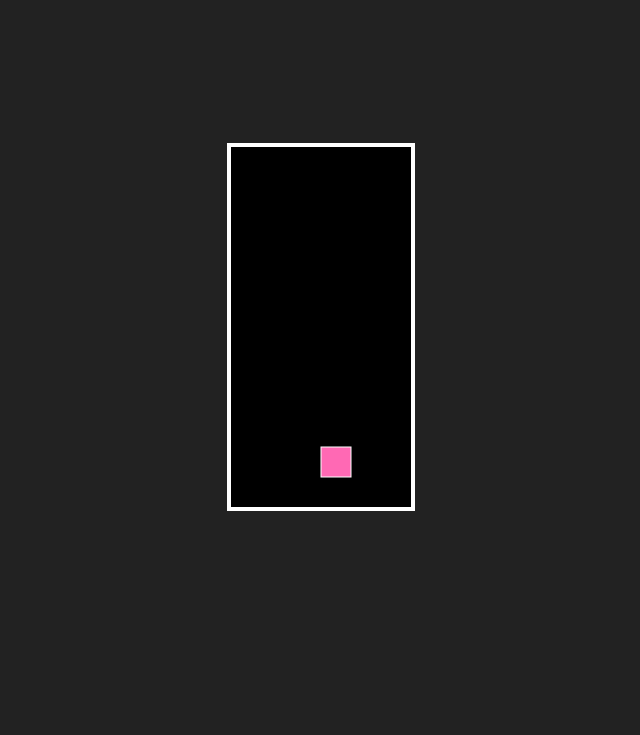
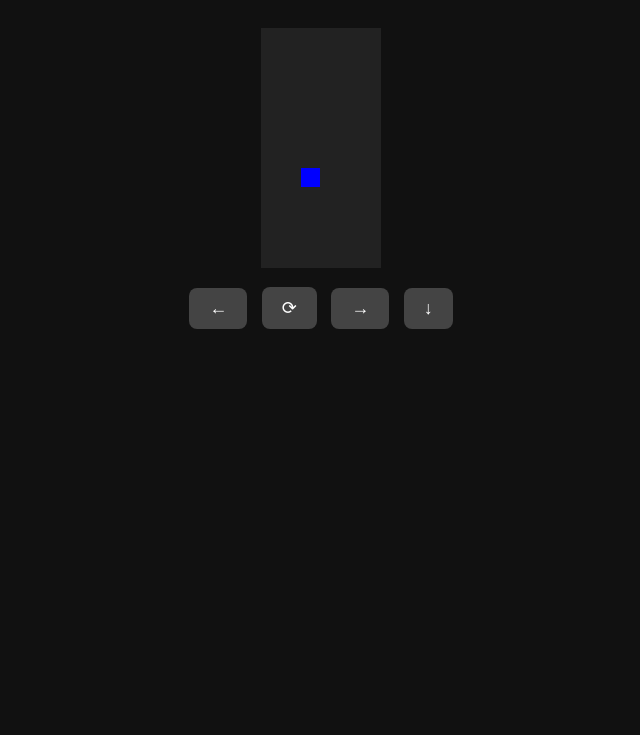
Before and after one commit to snowyunderground/puzzle, a plain HTML site: page index.html in a window 1280 px wide. Shown: the part 81-816 px from the top of the page, without its empty margins (319-959 px from the left). Drawn offline with Linux system fonts and the light colour scheme.

Commit message:
Update index.html

```diff
--- a/index.html
+++ b/index.html
@@ -1,144 +1,121 @@
 <!DOCTYPE html>
 <html lang="ja">
 <head>
-  <meta charset="UTF-8" />
-  <title>シンプルぷよぷよ</title>
+  <meta charset="UTF-8">
+  <title>ぷよぷよもどき</title>
   <style>
     body {
-      background: #222;
-      display: flex;
-      justify-content: center;
-      align-items: center;
-      height: 100vh;
+      background: #111;
+      color: #fff;
+      font-family: sans-serif;
+      text-align: center;
+      margin: 0;
     }
     canvas {
-      background: #000;
-      border: 4px solid #fff;
+      background: #222;
+      margin-top: 20px;
+    }
+    .controls {
+      margin-top: 10px;
+    }
+    .controls button {
+      padding: 10px 20px;
+      margin: 5px;
+      font-size: 18px;
+      background: #444;
+      color: #fff;
+      border: none;
+      border-radius: 8px;
+    }
+    .controls button:active {
+      background: #888;
     }
   </style>
 </head>
 <body>
-  <canvas id="game" width="180" height="360"></canvas>
-
+  <h1>ぷよぷよ風ゲーム</h1>
+  <canvas id="game" width="120" height="240"></canvas>
+  <div class="controls">
+    <button onclick="move(-1)">←</button>
+    <button onclick="rotate()">⟳</button>
+    <button onclick="move(1)">→</button>
+    <button onclick="drop()">↓</button>
+  </div>
   <script>
+    const canvas = document.getElementById('game');
+    const ctx = canvas.getContext('2d');
     const COLS = 6;
     const ROWS = 12;
-    const SIZE = 30;
+    const SIZE = 20;
+    const grid = Array.from({ length: ROWS }, () => Array(COLS).fill(0));
+    const colors = ['#000', 'red', 'blue', 'green', 'yellow'];
+    let piece = createPiece();
 
-    const canvas = document.getElementById("game");
-    const ctx = canvas.getContext("2d");
+    function createPiece() {
+      return {
+        x: 2,
+        y: 0,
+        color: Math.floor(Math.random() * 4) + 1
+      };
+    }
 
-    const grid = Array.from({ length: ROWS }, () => Array(COLS).fill(0));
-
-    let current = {
-      x: Math.floor(COLS / 2),
-      y: 0,
-    };
-
-    function drawGrid() {
+    function draw() {
       ctx.clearRect(0, 0, canvas.width, canvas.height);
+      // draw field
       for (let y = 0; y < ROWS; y++) {
         for (let x = 0; x < COLS; x++) {
-          if (grid[y][x]) {
-            drawBlock(x, y, "#ff69b4");
-          }
+          drawCell(x, y, grid[y][x]);
         }
       }
-      drawBlock(current.x, current.y, "#ff69b4");
+      // draw piece
+      drawCell(piece.x, piece.y, piece.color);
     }
 
-    function drawBlock(x, y, color) {
-      ctx.fillStyle = color;
-      ctx.fillRect(x * SIZE, y * SIZE, SIZE, SIZE);
-      ctx.strokeStyle = "#fff";
-      ctx.strokeRect(x * SIZE, y * SIZE, SIZE, SIZE);
+    function drawCell(x, y, color) {
+      if (color === 0) return;
+      ctx.fillStyle = colors[color];
+      ctx.fillRect(x * SIZE, y * SIZE, SIZE - 1, SIZE - 1);
     }
 
-    function move(dx) {
-      const nx = current.x + dx;
-      if (nx >= 0 && nx < COLS && !grid[current.y][nx]) {
-        current.x = nx;
-        drawGrid();
+    function move(dir) {
+      const nx = piece.x + dir;
+      if (nx >= 0 && nx < COLS && grid[piece.y][nx] === 0) {
+        piece.x = nx;
+        draw();
       }
     }
 
-    function fall() {
-      const ny = current.y + 1;
-      if (ny >= ROWS || grid[ny][current.x]) {
-        grid[current.y][current.x] = 1;
-        checkMatch();
-        current = { x: Math.floor(COLS / 2), y: 0 };
-        if (grid[0][current.x]) {
-          alert("ゲームオーバー！");
-          location.reload();
-        }
-      } else {
-        current.y = ny;
-      }
-      drawGrid();
+    function rotate() {
+      // ダミー：このシンプル版では回転なし（本来は2個1組で回転）
+      alert("回転は未実装です（今は1個だけ）");
     }
 
-    function checkMatch() {
-      const visited = Array.from({ length: ROWS }, () => Array(COLS).fill(false));
-      const toDelete = [];
-
-      function dfs(x, y, group) {
-        if (x < 0 || x >= COLS || y < 0 || y >= ROWS) return;
-        if (grid[y][x] !== 1 || visited[y][x]) return;
-        visited[y][x] = true;
-        group.push([x, y]);
-        dfs(x + 1, y, group);
-        dfs(x - 1, y, group);
-        dfs(x, y + 1, group);
-        dfs(x, y - 1, group);
+    function drop() {
+      const ny = piece.y + 1;
+      if (ny < ROWS && grid[ny][piece.x] === 0) {
+        piece.y = ny;
+      } else {
+        // 固定
+        grid[piece.y][piece.x] = piece.color;
+        piece = createPiece();
       }
-
-      for (let y = 0; y < ROWS; y++) {
-        for (let x = 0; x < COLS; x++) {
-          if (grid[y][x] === 1 && !visited[y][x]) {
-            const group = [];
-            dfs(x, y, group);
-            if (group.length >= 4) {
-              toDelete.push(...group);
-            }
-          }
-        }
-      }
-
-      for (const [x, y] of toDelete) {
-        grid[y][x] = 0;
-      }
-
-      if (toDelete.length > 0) {
-        applyGravity();
-        checkMatch(); // 連鎖もどき
-      }
+      draw();
     }
 
-    function applyGravity() {
-      for (let x = 0; x < COLS; x++) {
-        for (let y = ROWS - 1; y >= 0; y--) {
-          if (grid[y][x] === 0) {
-            for (let k = y - 1; k >= 0; k--) {
-              if (grid[k][x] === 1) {
-                grid[y][x] = 1;
-                grid[k][x] = 0;
-                break;
-              }
-            }
-          }
-        }
-      }
+    function tick() {
+      drop();
+      setTimeout(tick, 800);
     }
 
-    document.addEventListener("keydown", (e) => {
-      if (e.key === "ArrowLeft") move(-1);
-      if (e.key === "ArrowRight") move(1);
-      if (e.key === "ArrowDown") fall();
+    document.addEventListener('keydown', (e) => {
+      if (e.key === 'ArrowLeft') move(-1);
+      if (e.key === 'ArrowRight') move(1);
+      if (e.key === 'ArrowDown') drop();
+      if (e.key === 'ArrowUp') rotate();
     });
 
-    setInterval(fall, 500);
-    drawGrid();
+    draw();
+    tick();
   </script>
 </body>
 </html>
```
